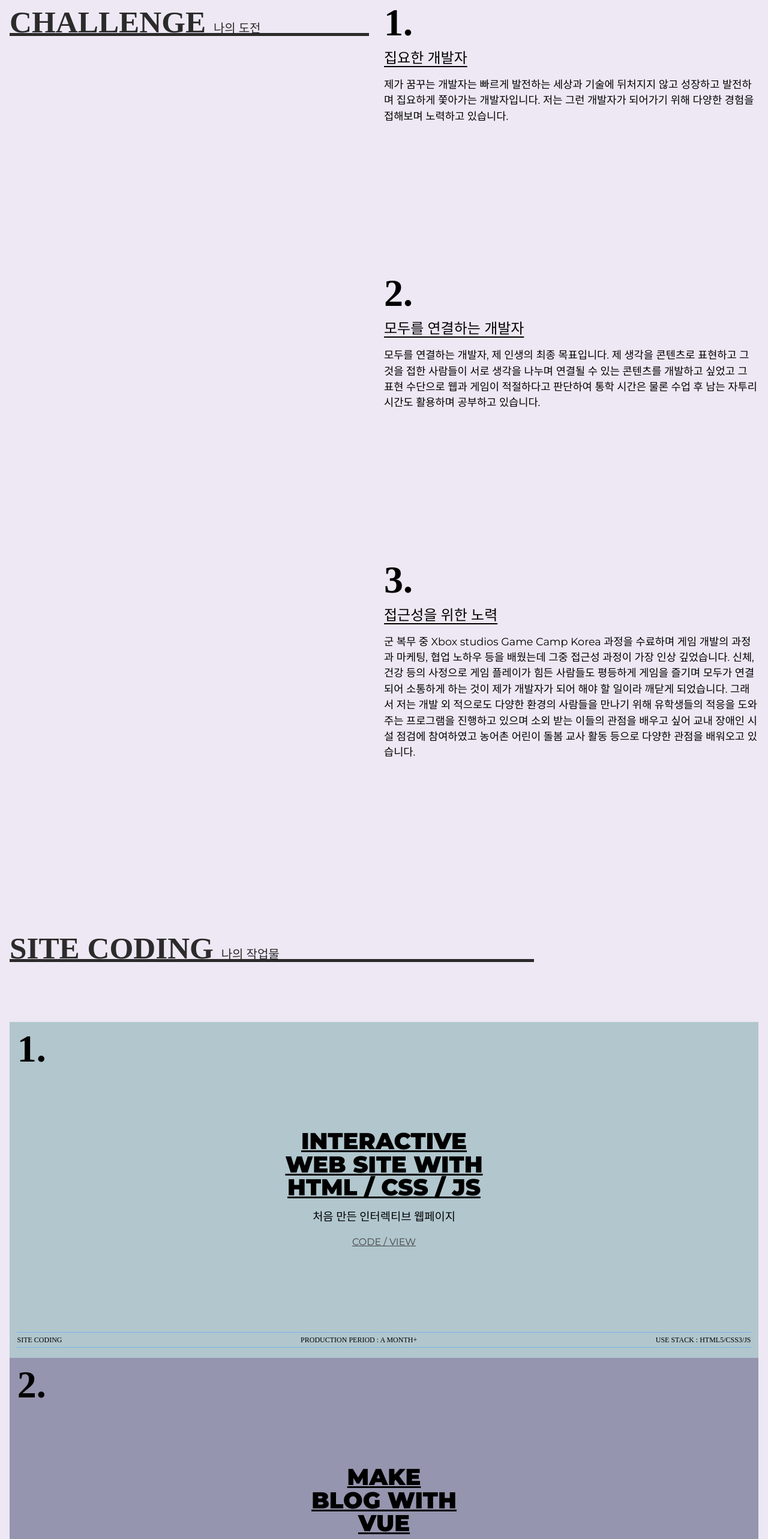
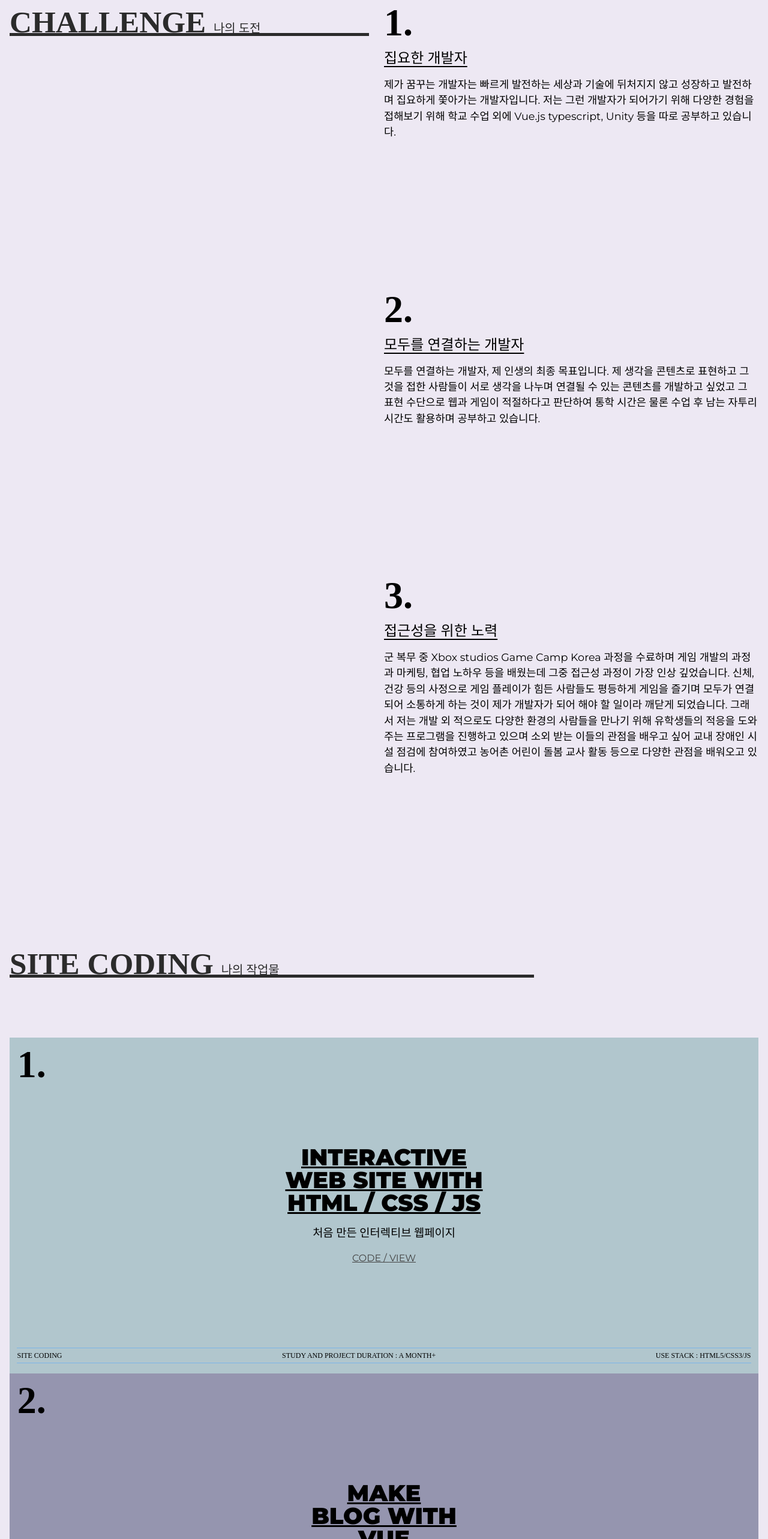
Before and after one commit to techn-0/techn0-vue, a Vue app: page / in a window 1280 px wide. Shown: the part 820-3386 px from the top of the page at 60% size. Built offline with nearby package versions, Linux system fonts and the light colour scheme; a small style sheet from the web is missing; a web font is replaced by a local one.

Commit message:
텍스트 수정

```diff
--- a/src/components/SiteSection.vue
+++ b/src/components/SiteSection.vue
@@ -17,7 +17,7 @@
                 </div>
                 <div class="info">
                     <span>site coding</span>
-                    <span>production period : A month+</span>
+                    <span>Study and project duration : A month+</span>
                     <span>use stack : html5/css3/JS</span>
                 </div>
             </article>
@@ -35,7 +35,7 @@
                 </div>
                 <div class="info">
                     <span>Make</span>
-                    <span>production period : Two months+</span>
+                    <span>Study and project duration : Two months+</span>
                     <span>use stack : HTML5/CSS3,JS, Vue</span>
                 </div>
             </article>
--- a/src/constants/index.js
+++ b/src/constants/index.js
@@ -30,7 +30,7 @@ export const introText = {
 export const skillText = [
     {
       title: "집요한 개발자",
-      desc: " 제가 꿈꾸는 개발자는 빠르게 발전하는 세상과 기술에 뒤처지지 않고 성장하고 발전하며 집요하게 쫓아가는 개발자입니다. 저는 그런 개발자가 되어가기 위해 다양한 경험을 접해보며 노력하고 있습니다.",
+      desc: " 제가 꿈꾸는 개발자는 빠르게 발전하는 세상과 기술에 뒤처지지 않고 성장하고 발전하며 집요하게 쫓아가는 개발자입니다. 저는 그런 개발자가 되어가기 위해 다양한 경험을 접해보기 위해 학교 수업 외에 Vue.js typescript, Unity 등을 따로 공부하고 있습니다. ",
     },
     {
       title: "모두를 연결하는 개발자",
```
